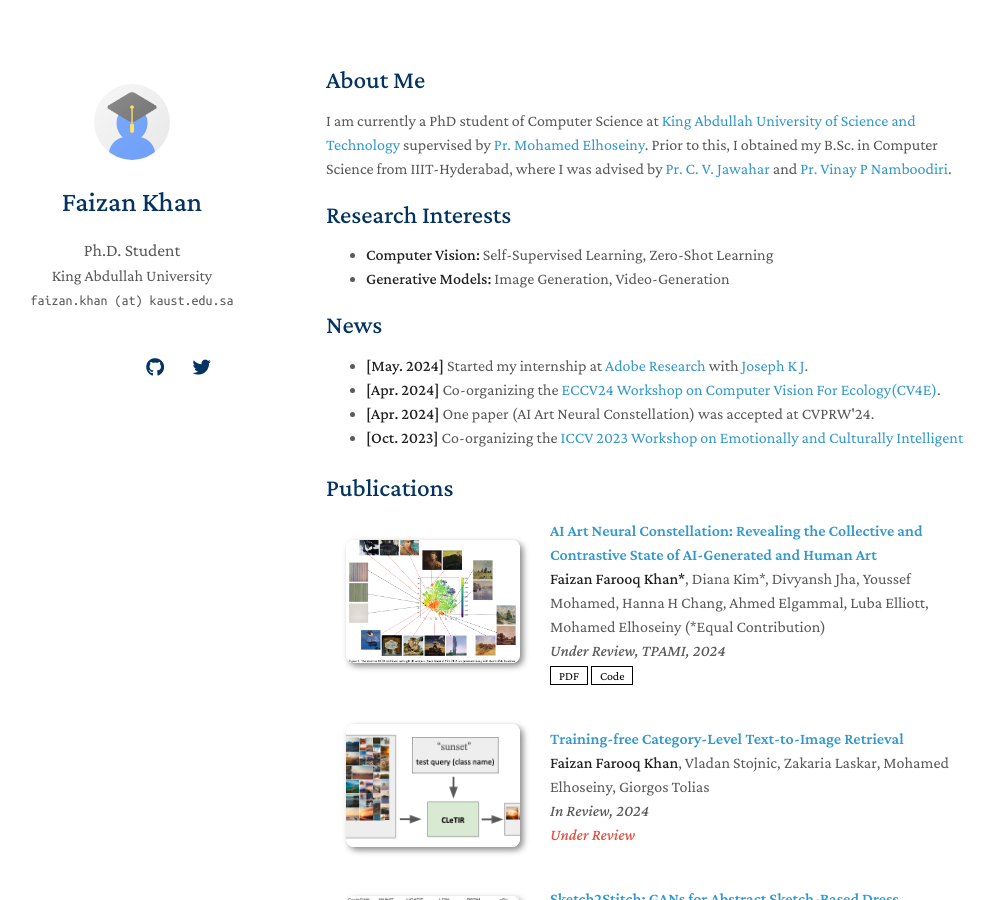
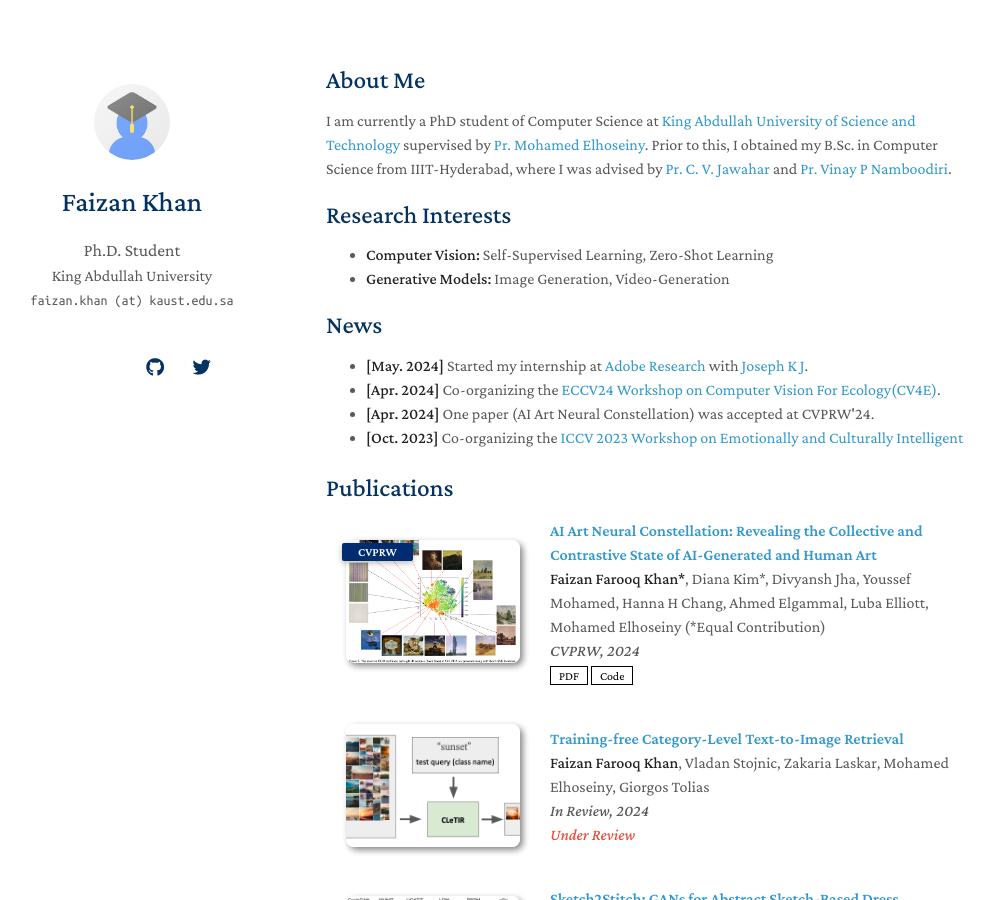
Before and after one commit to faixan-khan/faixan-khan.github.io, a Jekyll site: the page built from index.md, in a window 1280 px wide and 900 px high. Shown: the whole window, without its empty margins (144-1139 px from the left). Built offline with Jekyll 4.4.1, drawn with Linux system fonts in a browser that asks for light colours; nearby versions of some CDN libraries; a style sheet for code colours, icons or effects is not loaded; our own code applies the rules of GitHub Pages for plain Markdown files.

Commit message:
neural art

```diff
--- a/_data/publications.yml
+++ b/_data/publications.yml
@@ -2,7 +2,8 @@ main:
 
   - title: "AI Art Neural Constellation: Revealing the Collective and Contrastive State of AI-Generated and Human Art"
     authors: <strong>Faizan Farooq Khan*</strong>, Diana Kim*, Divyansh Jha, Youssef Mohamed, Hanna H Chang, Ahmed Elgammal, Luba Elliott, Mohamed Elhoseiny (*Equal Contribution)
-    conference:  Under Review, TPAMI, 2024
+    conference_short: CVPRW
+    conference:  CVPRW, 2024
     pdf: https://arxiv.org/abs/2402.02453
     code: https://github.com/faixan-khan/ArtNeuralConstellation
     image: ./assets/img/ai_art_main_fig.png
```
